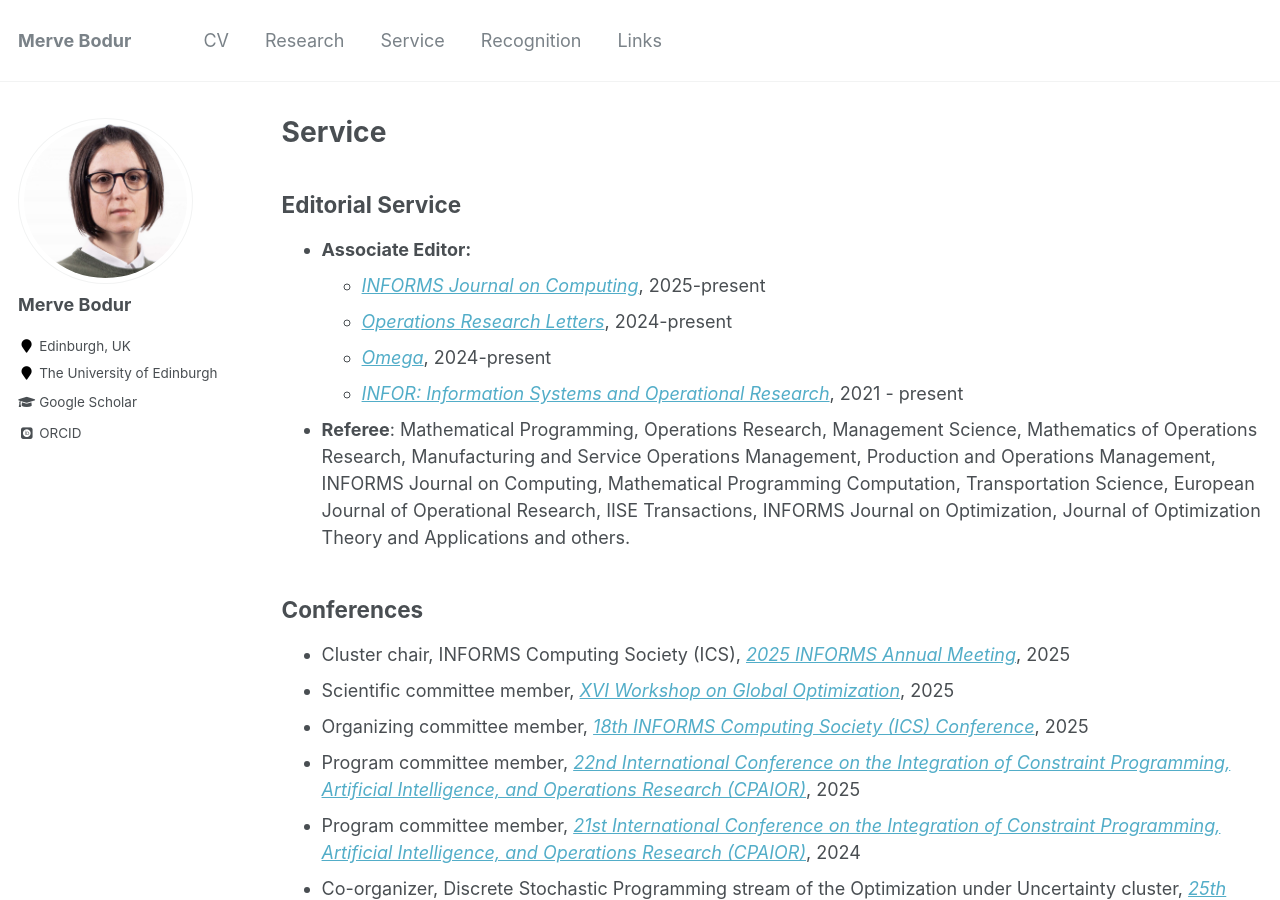
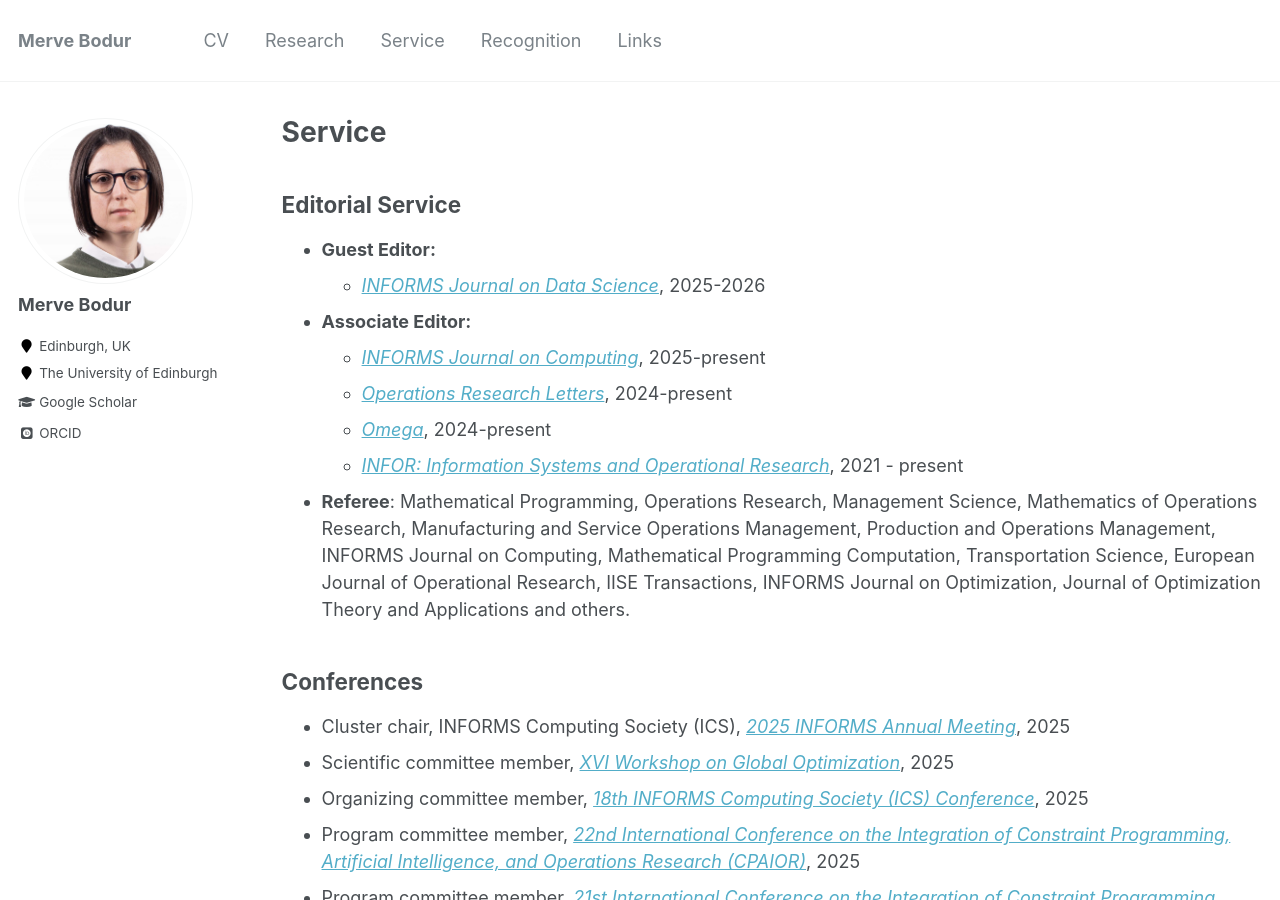
Before and after one commit to mervebodur/mervebodur.github.io, a Jekyll site: the page built from _pages/service.md, in a window 1280 px wide and 900 px high. Built offline with Jekyll 4.4.1, drawn with Linux system fonts in a browser that asks for light colours; some web fonts are replaced.

Commit message:
Update service.md

```diff
--- a/_pages/service.md
+++ b/_pages/service.md
@@ -6,6 +6,8 @@ author_profile: true
 ---
 
 ## Editorial Service
+- **Guest Editor:**
+  - [*INFORMS Journal on Data Science*](https://pubsonline.informs.org/journal/ijds), 2025-2026
 - **Associate Editor:**
   - [*INFORMS Journal on Computing*](https://pubsonline.informs.org/journal/ijoc), 2025-present
   - [*Operations Research Letters*](https://www.sciencedirect.com/journal/operations-research-letters), 2024-present
```
